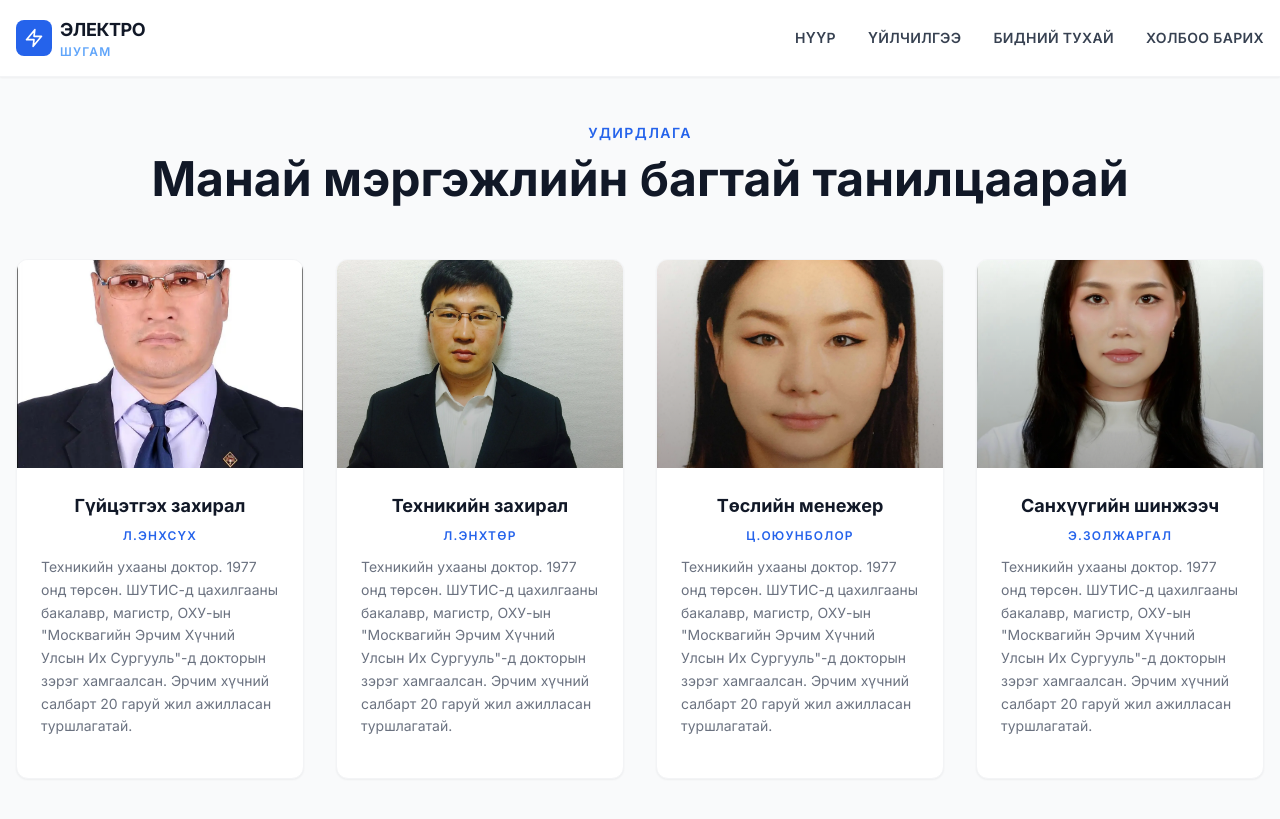
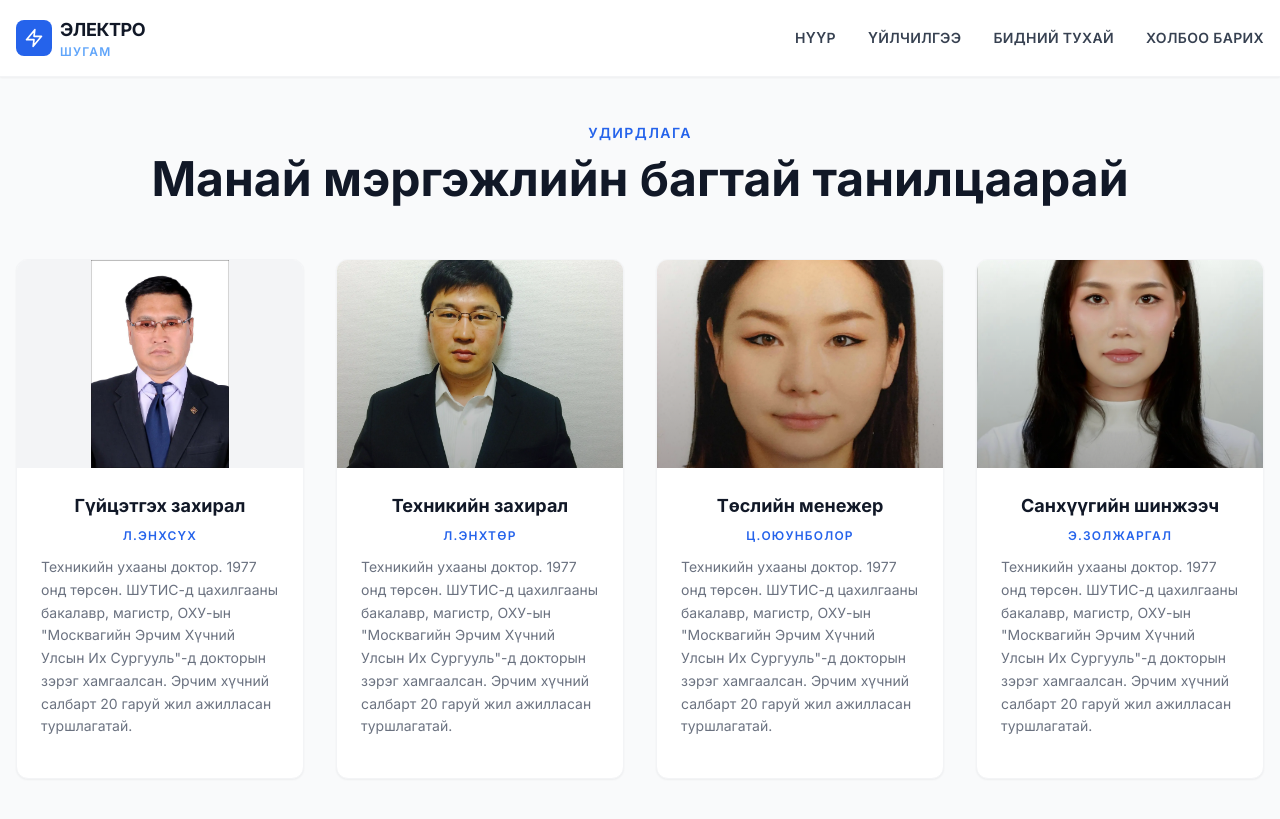
Before and after one commit to electroshugam/electroshugam_web_new, a Jekyll site: the page built from index.html, in a window 1280 px wide and 900 px high, scrolled down 3228 px. Shown: the top 819 px of the window. Built offline with Jekyll 4.4.1, drawn with Linux system fonts in a browser that asks for light colours; nearby versions of some CDN libraries.

Commit message:
fig update

```diff
--- a/index.html
+++ b/index.html
@@ -214,11 +214,11 @@
     <div class="grid grid-cols-1 md:grid-cols-2 xl:grid-cols-4 gap-8">
       <!-- Service 1 -->
       <div class="service-card group bg-white rounded-xl overflow-hidden shadow-sm hover:shadow-xl transition-all duration-300 border border-gray-100 hover:border-blue-100">
-          <div class="relative h-52 overflow-hidden">
-            <img
-              src="{{ '/media/enkhsukh.webp' | relative_url }}"
-              class="w-full h-full object-cover">
-          </div>
+          <div class="relative h-52 flex items-center justify-center bg-gray-100">
+  <img
+    src="{{ '/media/enkhsukh.webp' | relative_url }}"
+    class="h-full object-contain">
+</div>
       <div class="absolute inset-0 bg-gradient-to-t from-black/30 to-transparent"></div>
         <div class="p-6">
           <h3 class="text-lg font-bold mb-2 text-gray-900 group-hover:text-blue-600 transition-colors text-center">Гүйцэтгэх захирал</h3>
```
